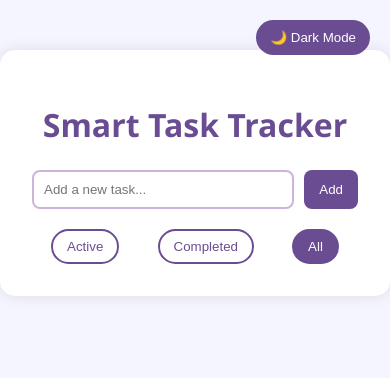
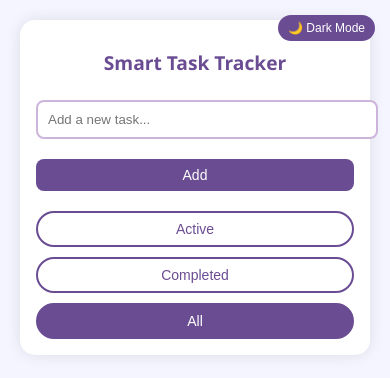
Before and after one commit to Maureen0007/Smart-Task-Tracker, a React (Create React App) app: page / in a window 390 px wide. Shown: the top 378 px of the page. Built offline with nearby package versions, Linux system fonts and the light colour scheme.

Commit message:
Add README.md file

```diff
--- a/src/App.css
+++ b/src/App.css
@@ -176,3 +176,66 @@ h1 {
   background-color: #8e7cc3;
   color: white;
 }
+
+/* Responsive Design */
+@media (max-width: 768px) {
+  .app-container {
+    margin: 20px;
+    padding: 1.5rem;
+  }
+
+  h1 {
+    font-size: 1.5rem;
+  }
+
+  .task-input {
+    flex-direction: column;
+  }
+
+  .task-input input {
+    width: 100%;
+  }
+
+  .task-input button {
+    width: 100%;
+    margin-top: 10px;
+  }
+
+  .filters {
+    flex-direction: column;
+    gap: 10px;
+  }
+
+  .toggle-mode {
+    top: 15px;
+    right: 15px;
+    padding: 8px 12px;
+    font-size: 14px;
+  }
+}
+
+@media (max-width: 400px) {
+  .app-container {
+    padding: 1rem;
+  }
+
+  h1 {
+    font-size: 1.2rem;
+  }
+
+  .task-item {
+    font-size: 14px;
+    padding: 8px 12px;
+  }
+
+  .task-input button,
+  .filters button {
+    font-size: 14px;
+    padding: 8px 10px;
+  }
+
+  .toggle-mode {
+    font-size: 12px;
+    padding: 6px 10px;
+  }
+}
```
Also changed, not shown: 1 other file (tests, documents, lock files or other folders).
